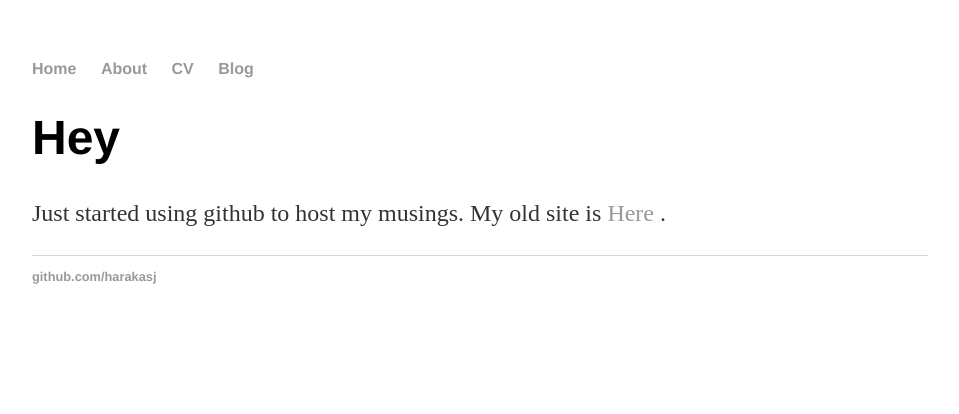
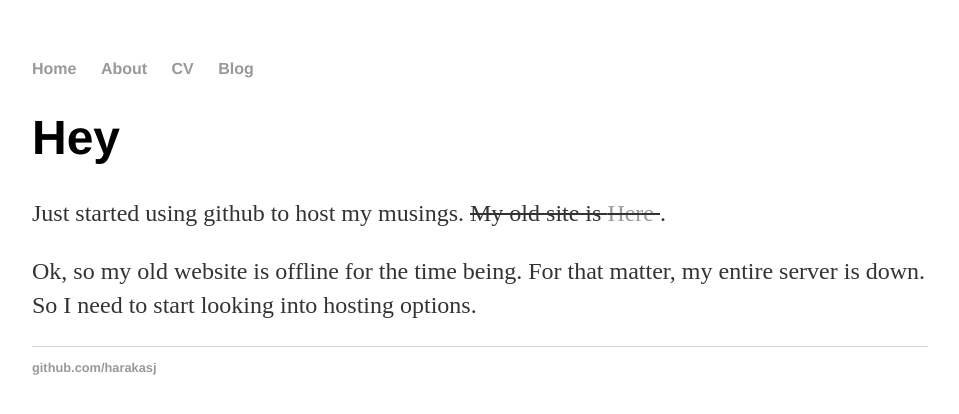
Before and after one commit to harakasj/harakasj.github.io, a Jekyll site: the page built from index.html, in a window 1280 px wide. Shown: the top 414 px of the page, without its empty margins (160-1119 px from the left). Built offline with Jekyll 4.4.1, drawn with Linux system fonts in a browser that asks for light colours.

Commit message:
Update index.html

```diff
--- a/index.html
+++ b/index.html
@@ -4,5 +4,8 @@ title: John Harakas
 ---
 <div class="blurb">
 	<h1> Hey </h1>
-	<p> Just started using github to host my musings. My old site is <a href="http://www.johnharakas.com"> Here </a>. </p>
+	<p> Just started using github to host my musings. <s> My old site is <a href="http://www.johnharakas.com"> Here </a> </s>.
+	</p>
+	<p>
+		Ok, so my old website is offline for the time being. For that matter, my entire server is down. So I need to start looking into hosting options.
 </div>
```
